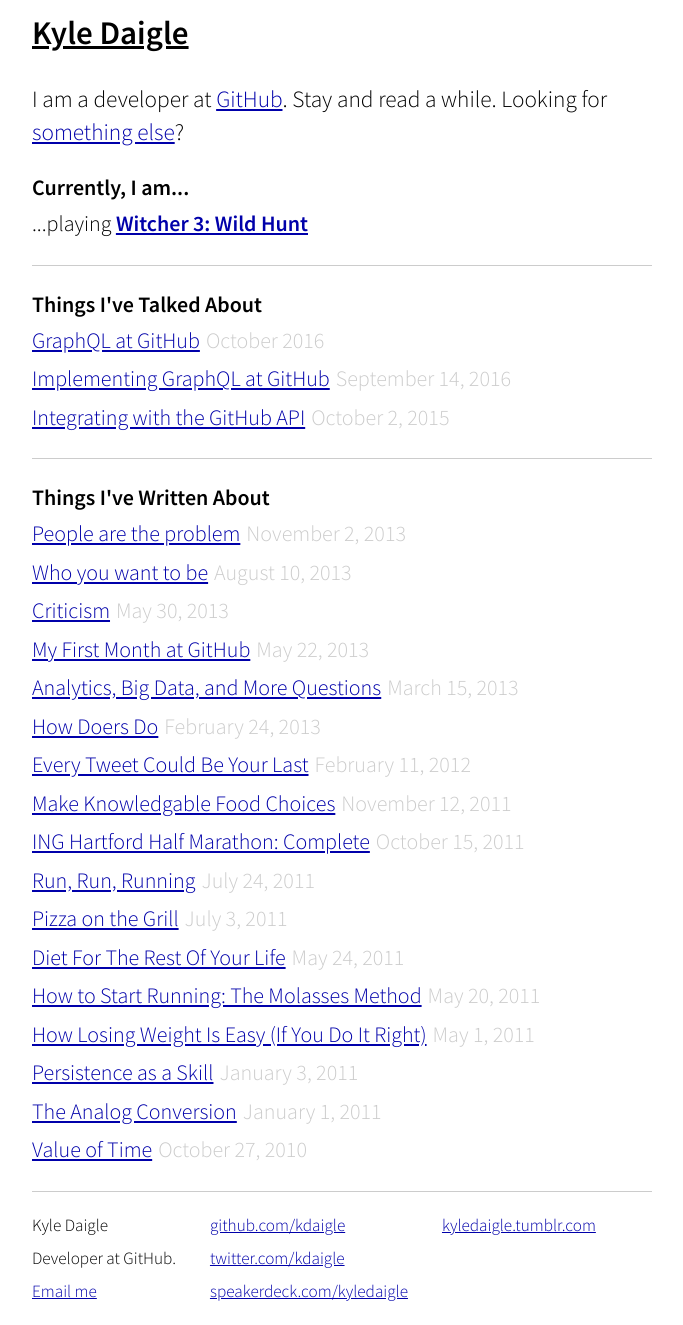
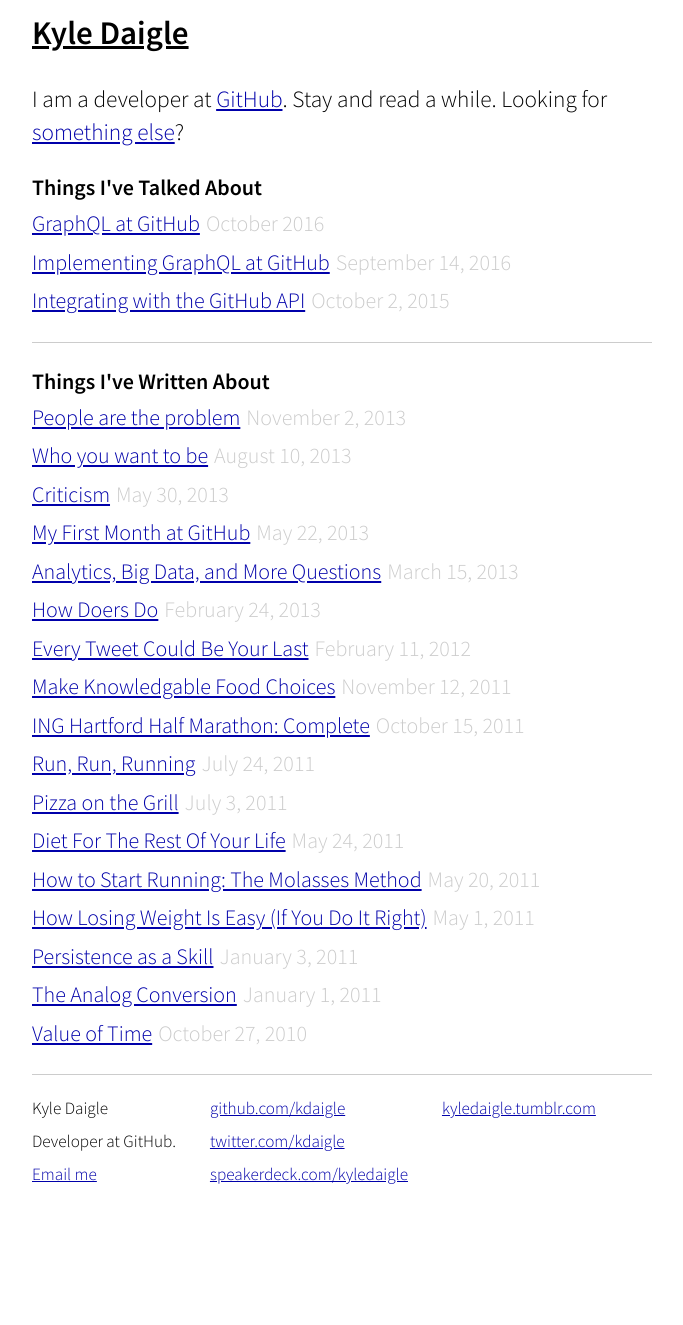
Before and after one commit to kdaigle/kdaigle.github.io, a Jekyll site: the page built from index.html, in a window 1280 px wide. Shown: the whole page, without its empty margins (298-981 px from the left). Built offline with Jekyll 4.4.1, drawn with Linux system fonts in a browser that asks for light colours; after the commit the page ends 1209 px from its top, so only the background shows below that.

Commit message:
I'm not *really* actively playing much

```diff
--- a/index.html
+++ b/index.html
@@ -8,11 +8,11 @@
     I am a developer at <a href="http://www.github.com">GitHub</a>.
     Stay and read a while. Looking for <a href="#contact">something else</a>?
   </p>
-  <h3>Currently, I am...</h3>
+  <!-- <h3>Currently, I am...</h3>
   <ul class="currently">
     <li>...playing <a href="http://www.amazon.com/Witcher-Wild-Hunt-Windows-Pc/dp/B00WTI3SGO/ref=sr_1_2_twi_1_gam?ie=UTF8&qid=1431610296&sr=8-2&keywords=witcher+3">Witcher 3: Wild Hunt</a></li>
   </ul>
-  <hr/>
+  <hr/> -->
   <h3>Things I've Talked About</h3>
   <ul class="posts">
     <li><a href="https://www.heavybit.com/library/podcasts/jamstack-radio/ep-5-graphql-at-github/">GraphQL at GitHub</a><span class="date">October 2016</span></li>
```
